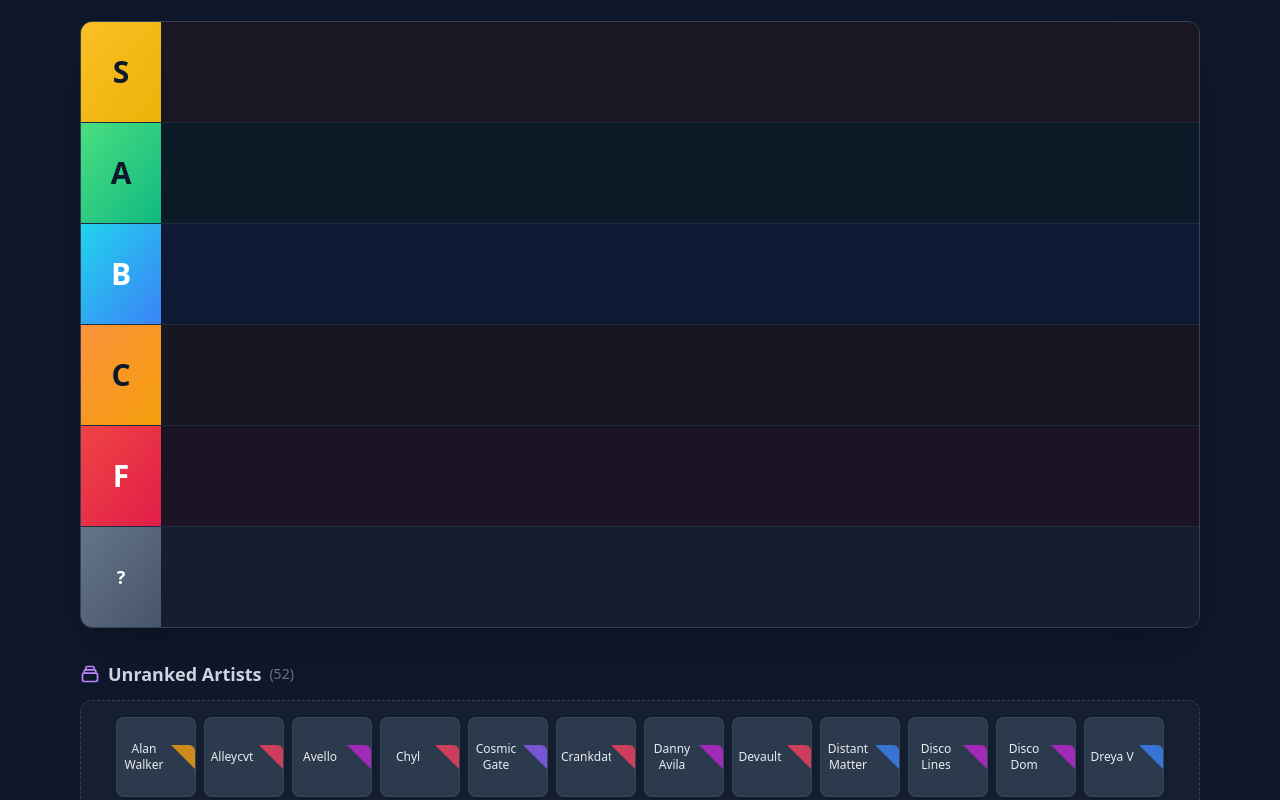
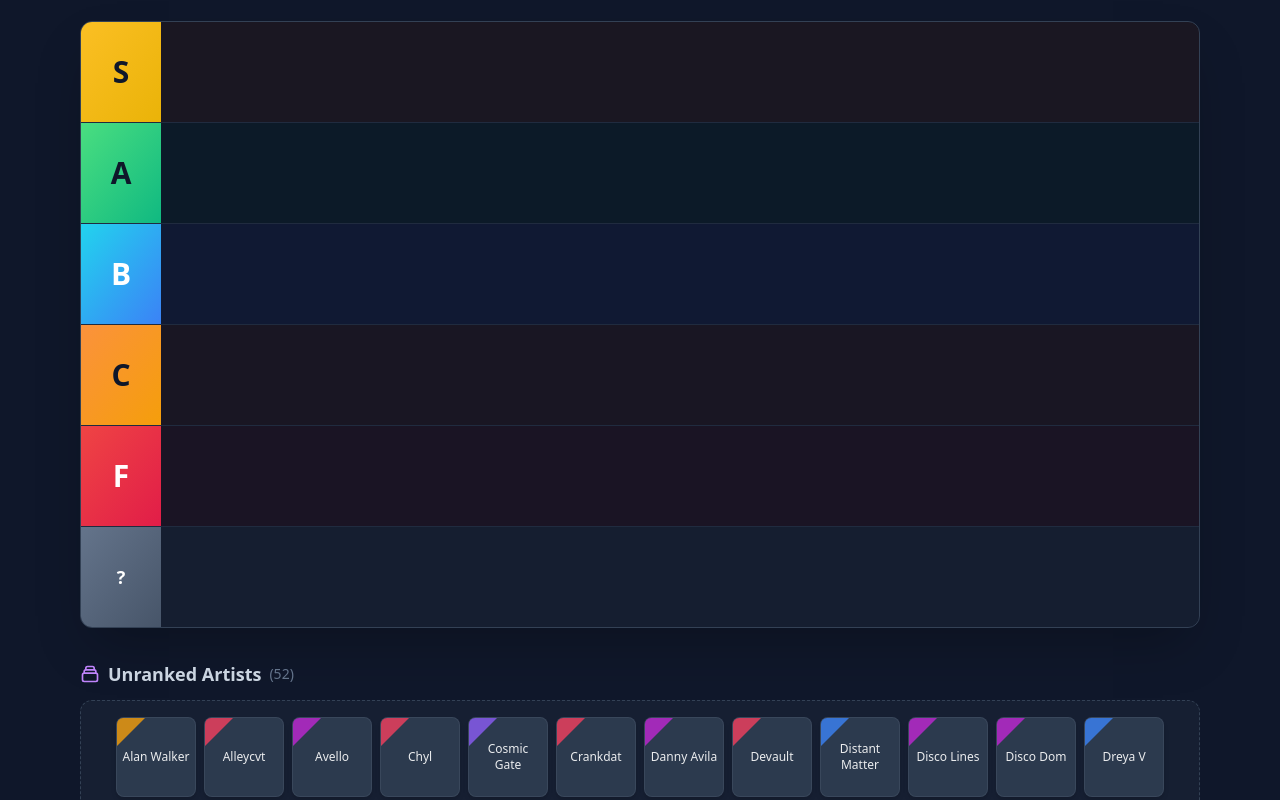
Before and after one commit to WattersIV/vanilla-tier-list, a website built with Vite: page index.html in a window 1280 px wide. Shown: the part 139-939 px from the top of the page. Built offline with nearby package versions, Linux system fonts and the light colour scheme.

Commit message:
fix: genre tag positioning

```diff
--- a/src/index.css
+++ b/src/index.css
@@ -62,6 +62,20 @@
     @apply overflow-hidden w-full h-full grid items-center;
   }
 
+  /* Genre Tag (corner indicator) */
+  .artist .tag {
+    position: absolute;
+    top: 0;
+    left: 0;
+    width: 0;
+    height: 0;
+    border-style: solid;
+    border-width: 28px 28px 0 0;
+    border-right-color: transparent;
+    border-radius: 6px 0 0 0;
+    pointer-events: auto;
+  }
+
   /* Dragging State */
   .artist.dragging {
     @apply opacity-50 scale-95 ring-2 ring-purple-500/50;
@@ -75,20 +89,6 @@
 }
 
 @layer utilities {
-  /* Genre Tag (corner indicator) */
-  .tag {
-    position: absolute;
-    top: 0;
-    right: 0;
-    width: 0;
-    height: 0;
-    border-style: solid;
-    border-width: 0 24px 24px 0;
-    border-color: transparent;
-    border-radius: 0 6px 0 0;
-    pointer-events: auto;
-  }
-
   /* Tooltip */
   .tooltip {
     position: relative;
@@ -97,9 +97,9 @@
   .tooltip::after {
     content: attr(data-tooltip);
     position: absolute;
-    bottom: calc(100% + 8px);
-    right: -4px;
-    transform: translateX(0);
+    top: 32px;
+    left: 14px;
+    transform: translateX(-50%);
 
     visibility: var(--after-visibility, hidden);
     opacity: var(--after-opacity, 0);
@@ -123,14 +123,15 @@
   .tooltip::before {
     content: '';
     position: absolute;
-    bottom: calc(100% + 2px);
-    right: 6px;
+    top: 26px;
+    left: 14px;
+    transform: translateX(-50%);
 
     visibility: var(--after-visibility, hidden);
     opacity: var(--after-opacity, 0);
 
     border: 5px solid transparent;
-    border-top-color: rgba(15, 23, 42, 0.95);
+    border-bottom-color: rgba(15, 23, 42, 0.95);
 
     pointer-events: none;
     transition: opacity 0.15s ease, visibility 0.15s ease;
@@ -162,17 +163,17 @@
   }
 
   /* Genre tag border colors - mapped to specific genres */
-  .genre-bass { border-right-color: rgba(244, 63, 94, 0.8); }
-  .genre-house { border-right-color: rgba(192, 38, 211, 0.8); }
-  .genre-trance { border-right-color: rgba(139, 92, 246, 0.8); }
-  .genre-techno { border-right-color: rgba(59, 130, 246, 0.8); }
-  .genre-hardstyle { border-right-color: rgba(6, 182, 212, 0.8); }
-  .genre-hardcore { border-right-color: rgba(16, 185, 129, 0.8); }
-  .genre-trap { border-right-color: rgba(132, 204, 22, 0.8); }
-  .genre-future-bass { border-right-color: rgba(245, 158, 11, 0.8); }
-  .genre-psytrance { border-right-color: rgba(239, 68, 68, 0.8); }
-  .genre-dnb { border-right-color: rgba(163, 163, 163, 0.8); }
-  .genre-other { border-right-color: rgba(100, 116, 139, 0.8); }
+  .genre-bass { border-top-color: rgba(244, 63, 94, 0.8); }
+  .genre-house { border-top-color: rgba(192, 38, 211, 0.8); }
+  .genre-trance { border-top-color: rgba(139, 92, 246, 0.8); }
+  .genre-techno { border-top-color: rgba(59, 130, 246, 0.8); }
+  .genre-hardstyle { border-top-color: rgba(6, 182, 212, 0.8); }
+  .genre-hardcore { border-top-color: rgba(16, 185, 129, 0.8); }
+  .genre-trap { border-top-color: rgba(132, 204, 22, 0.8); }
+  .genre-future-bass { border-top-color: rgba(245, 158, 11, 0.8); }
+  .genre-psytrance { border-top-color: rgba(239, 68, 68, 0.8); }
+  .genre-dnb { border-top-color: rgba(163, 163, 163, 0.8); }
+  .genre-other { border-top-color: rgba(100, 116, 139, 0.8); }
 
   /* Smooth list animations */
   .tier-content,
```
